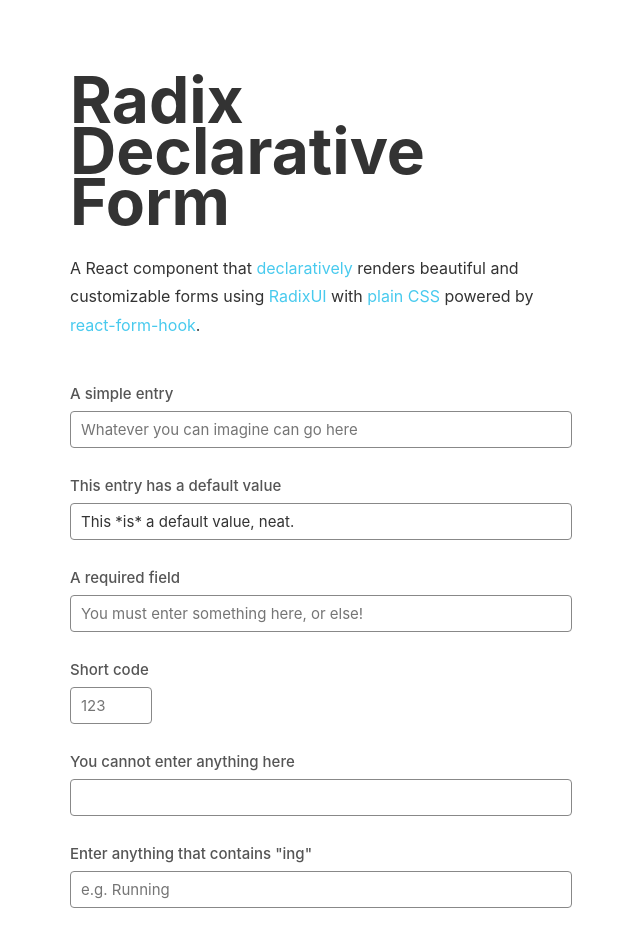
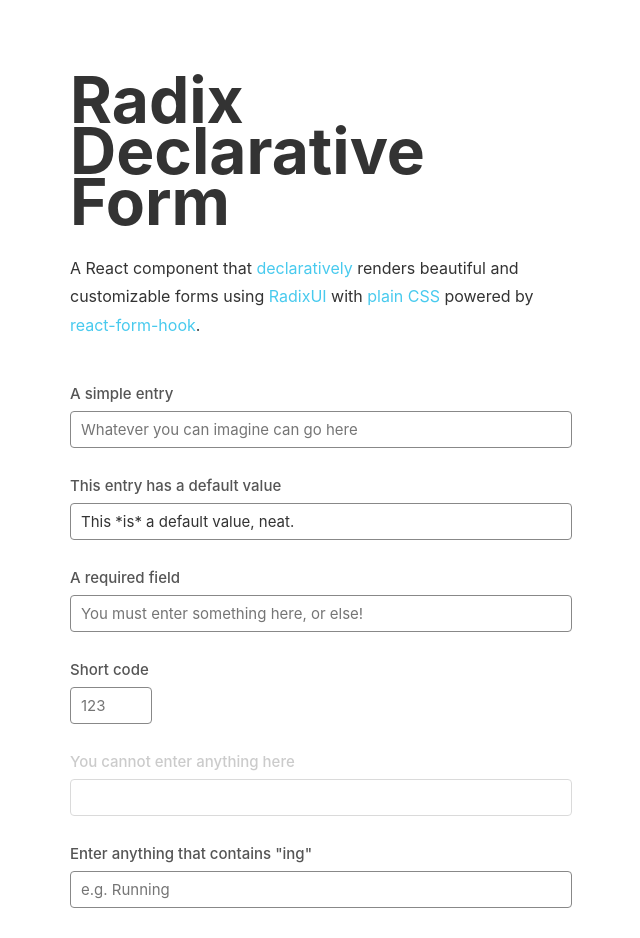
Before and after one commit to stabledata/switch.v0, a Next.js app: page / in a window 1280 px wide. Shown: the top 938 px of the page, without its empty margins (320-960 px from the left). Built offline with nearby package versions, Linux system fonts and the light colour scheme.

Commit message:
fix: :bug: Fix wrong class name on text input

```diff
--- a/components/RDF.tsx
+++ b/components/RDF.tsx
@@ -78,6 +78,7 @@
         // hide hidden fields
         .filter((field: RDFField<T>) => !field.hidden)
         .map((field: RDFField<T>, index) => {
+          console.log(field.name, field.disabled);
           switch (field.type) {
             // text field
             case 'text':
--- a/components/RDFTextField.tsx
+++ b/components/RDFTextField.tsx
@@ -32,7 +32,7 @@
   }
 
   return (
-    <div className={`field text-input field-${name} ${disabled ? 'media-disabled' : ''}s`}>
+    <div className={`field text-input field-${name} ${disabled ? 'text-disabled' : ''}`}>
       <Label className={labelClasses.join(' ')} htmlFor={name}>
         {label}
       </Label>
@@ -42,12 +42,14 @@
             id={name}
             placeholder={placeholder}
             {...register(name, options)}
+            disabled={disabled as boolean}
           />
         : <input
             className={inputClasses.join(' ')}
             type="text" id={name}
             placeholder={placeholder}
             {...register(name, options)}
+            disabled={disabled as boolean}
           />
       }
       <RDFErrorMessage error={error} />
```
